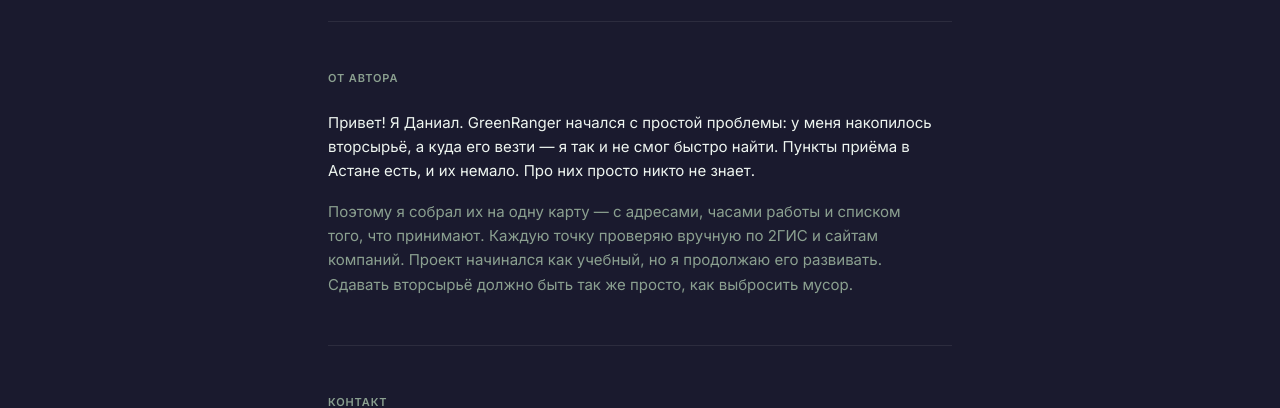
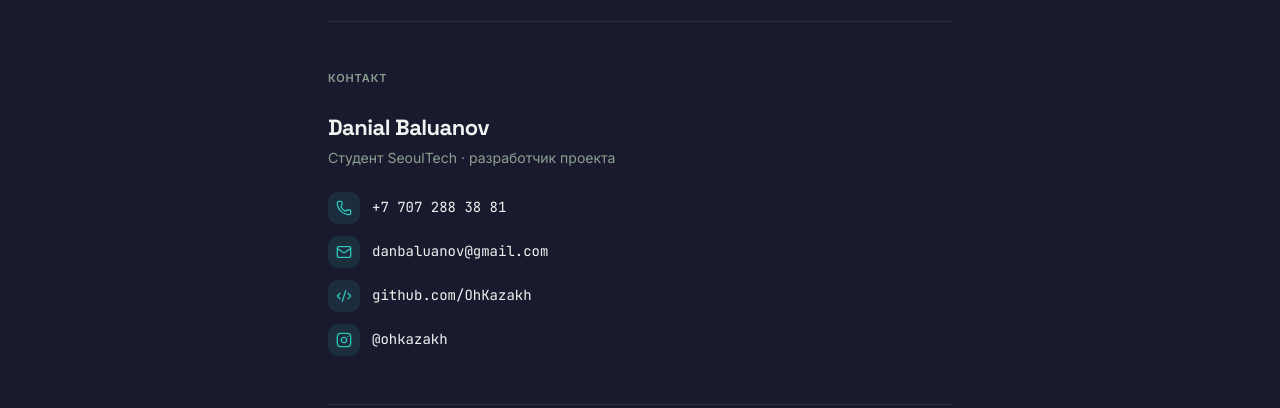
Before and after one commit to OhKazakh/greenranger-v2, a Next.js app: page /about in a window 1280 px wide. Shown: the part 268-676 px from the top of the page. Built offline with nearby package versions, Linux system fonts and the light colour scheme; no server answers.

Commit message:
add instagram link

```diff
--- a/src/app/(main)/about/page.tsx
+++ b/src/app/(main)/about/page.tsx
@@ -3,6 +3,26 @@
 import { Mail, Phone, Recycle, Code2 } from "lucide-react";
 import { ButtonLink } from "@/components/ui/button-link";
 import { useLang } from "@/context/LangContext";
+
+// lucide-react dropped brand/logo icons — inline glyph, same 24x24 stroke style.
+function InstagramIcon({ className, style }: { className?: string; style?: React.CSSProperties }) {
+  return (
+    <svg
+      viewBox="0 0 24 24"
+      fill="none"
+      stroke="currentColor"
+      strokeWidth={2}
+      strokeLinecap="round"
+      strokeLinejoin="round"
+      className={className}
+      style={style}
+    >
+      <rect x="2" y="2" width="20" height="20" rx="5" ry="5" />
+      <path d="M16 11.37A4 4 0 1 1 12.63 8 4 4 0 0 1 16 11.37z" />
+      <line x1="17.5" y1="6.5" x2="17.51" y2="6.5" />
+    </svg>
+  );
+}
 
 export default function AboutPage() {
   const { t } = useLang();
@@ -30,23 +50,6 @@ export default function AboutPage() {
         <p className="text-[16px] leading-relaxed text-muted-foreground max-w-[56ch]">
           {t("about.serviceDesc")}
         </p>
-      </section>
-
-      <div className="border-t border-border" />
-
-      {/* Personal story */}
-      <section>
-        <p className="text-[11px] font-semibold uppercase tracking-[0.08em] text-muted-foreground mb-6">
-          {t("about.storyLabel")}
-        </p>
-        <div className="space-y-4 max-w-[60ch]">
-          <p className="text-[15px] leading-relaxed text-foreground">
-            {t("about.story1")}
-          </p>
-          <p className="text-[15px] leading-relaxed text-muted-foreground">
-            {t("about.story2")}
-          </p>
-        </div>
       </section>
 
       <div className="border-t border-border" />
@@ -103,6 +106,23 @@ export default function AboutPage() {
               github.com/OhKazakh
             </span>
           </a>
+
+          <a
+            href="https://instagram.com/ohkazakh"
+            target="_blank"
+            rel="noopener noreferrer"
+            className="flex items-center gap-3 group w-fit"
+          >
+            <div
+              className="w-8 h-8 rounded-lg flex items-center justify-center shrink-0"
+              style={{ background: "var(--teal-soft)" }}
+            >
+              <InstagramIcon className="w-4 h-4" style={{ color: "var(--teal)" }} />
+            </div>
+            <span className="font-mono text-[14px] text-foreground group-hover:text-accent transition-colors">
+              @ohkazakh
+            </span>
+          </a>
         </div>
       </section>
 
--- a/src/i18n/en.json
+++ b/src/i18n/en.json
@@ -160,10 +160,7 @@
     "openMap": "Open map",
     "addPoint": "Add a point",
     "footerNote": "GreenRanger v2 · Hack4Humanity 2024 laureate",
-    "city": "Astana · Kazakhstan",
-    "storyLabel": "From the author",
-    "story1": "Hi, I'm Danial — a SeoulTech student and a developer from Astana. GreenRanger started with a simple problem: I had a pile of recyclables and couldn't figure out where to take them. Astana has plenty of recycling points — people just don't know they exist.",
-    "story2": "So I put them all on one map, with addresses, opening hours and accepted materials, verifying every point by hand. It began as a study project; I keep building it because recycling should be as easy as taking out the trash."
+    "city": "Astana · Kazakhstan"
   },
   "common": {
     "loading": "Loading...",
--- a/src/i18n/kk.json
+++ b/src/i18n/kk.json
@@ -160,10 +160,7 @@
     "openMap": "Картаны ашу",
     "addPoint": "Нүкте қосу",
     "footerNote": "GreenRanger v2 · Hack4Humanity 2024 лауреаты",
-    "city": "Астана · Қазақстан",
-    "storyLabel": "Автордан",
-    "story1": "Сәлем! Мен Даниалмын. GreenRanger қарапайым мәселеден басталды: жинақталған қайталама шикізатты қайда өткізу керегін таба алмадым. Астанада қабылдау пункттері бар — олар туралы жай ешкім білмейді.",
-    "story2": "Сондықтан бәрін бір картаға жинадым: мекенжайы, жұмыс уақыты және қабылдайтын материалдары көрсетілген. Әр нүктені өзім тексеремін. Жоба оқу жұмысы ретінде басталды, бірақ мен оны әрі қарай дамытып жатырмын."
+    "city": "Астана · Қазақстан"
   },
   "common": {
     "loading": "Жүктелуде...",
--- a/src/i18n/ru.json
+++ b/src/i18n/ru.json
@@ -160,10 +160,7 @@
     "openMap": "Открыть карту",
     "addPoint": "Добавить пункт",
     "footerNote": "GreenRanger v2 · Лауреат Hack4Humanity 2024",
-    "city": "Астана · Казахстан",
-    "storyLabel": "От автора",
-    "story1": "Привет! Я Даниал. GreenRanger начался с простой проблемы: у меня накопилось вторсырьё, а куда его везти — я так и не смог быстро найти. Пункты приёма в Астане есть, и их немало. Про них просто никто не знает.",
-    "story2": "Поэтому я собрал их на одну карту — с адресами, часами работы и списком того, что принимают. Каждую точку проверяю вручную по 2ГИС и сайтам компаний. Проект начинался как учебный, но я продолжаю его развивать. Сдавать вторсырьё должно быть так же просто, как выбросить мусор."
+    "city": "Астана · Казахстан"
   },
   "common": {
     "loading": "Загрузка...",
```
